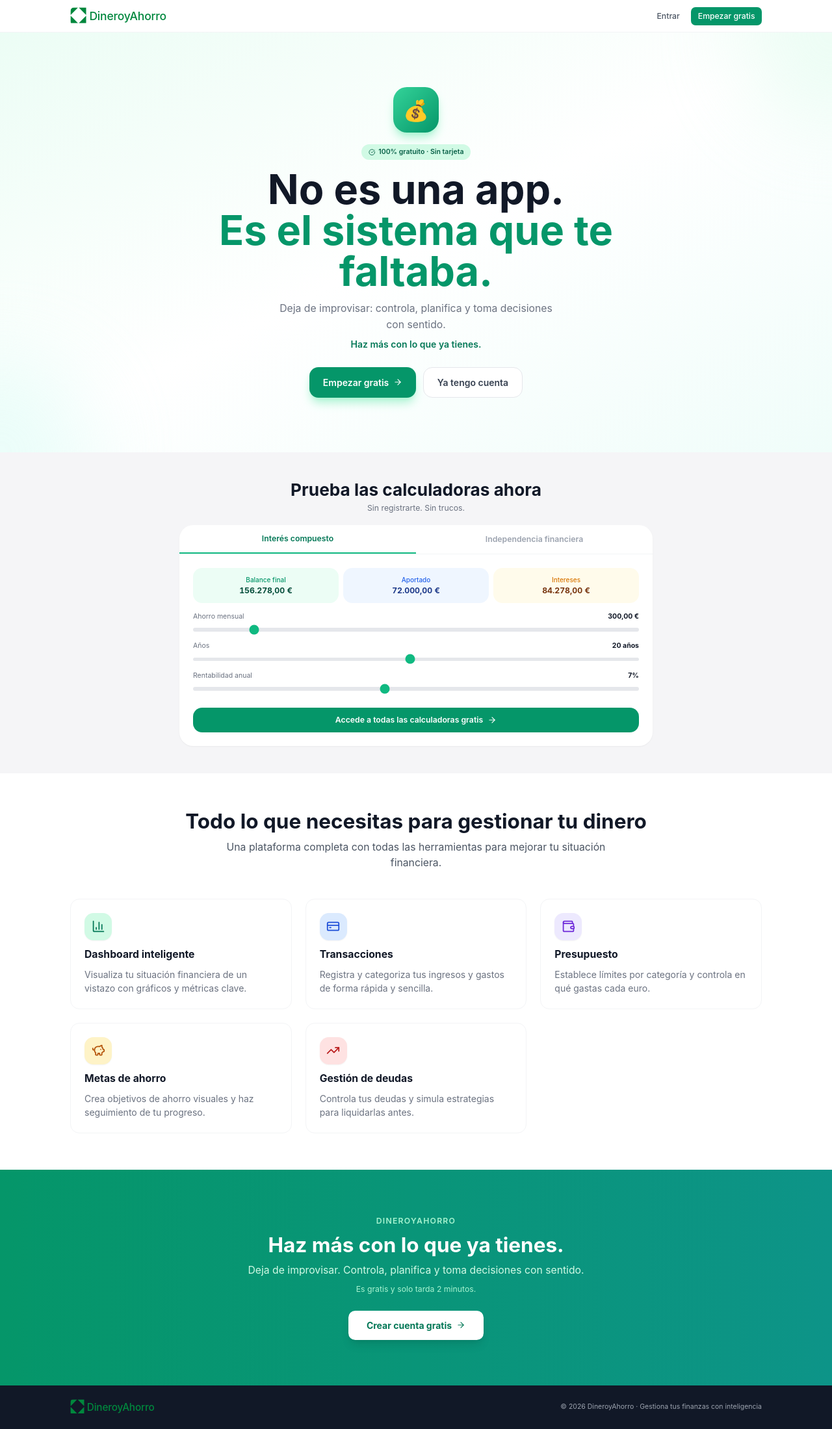
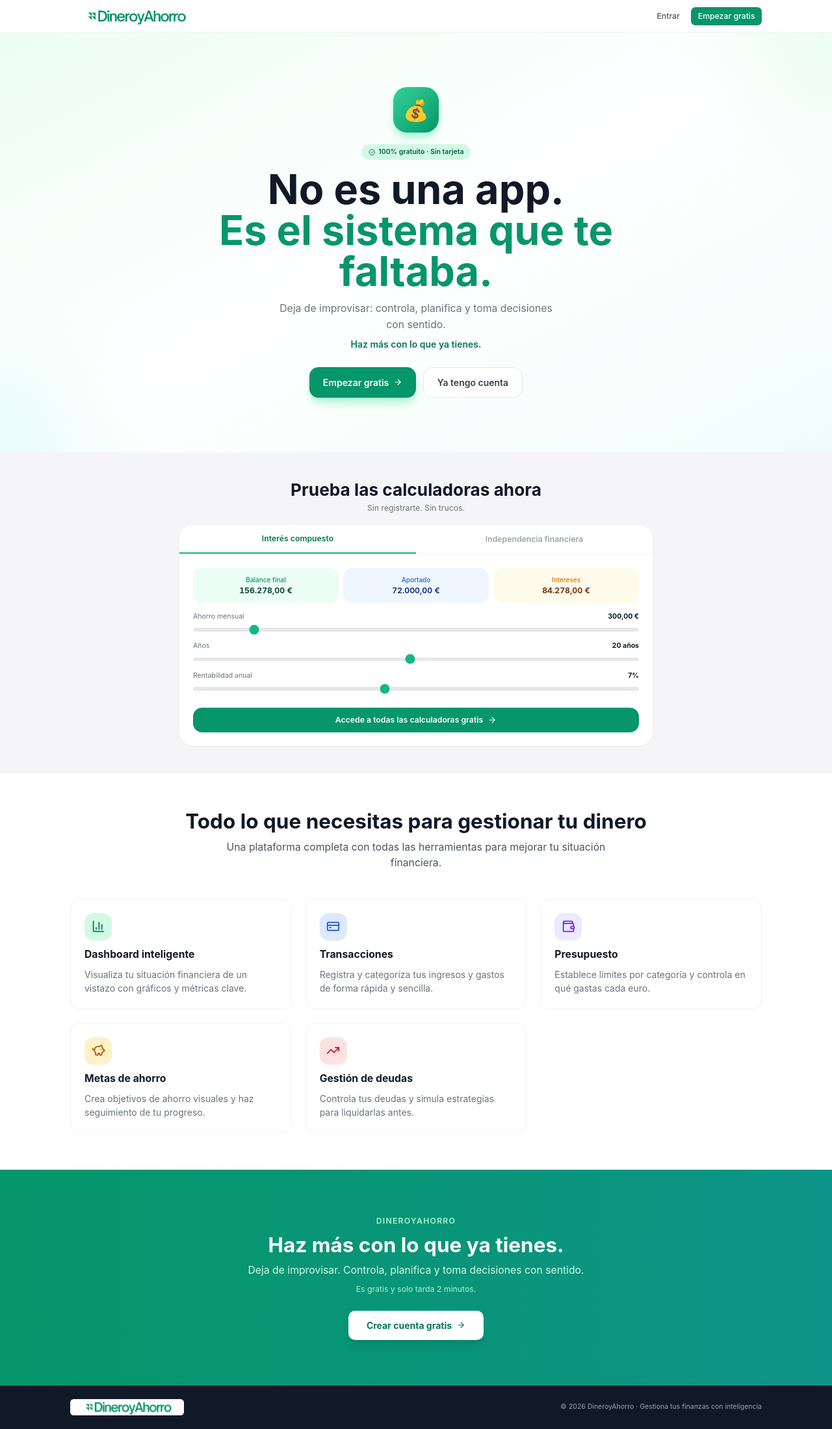
Before and after one commit to josemartoscv-pixel/quantix, a Next.js app: page / in a window 1280 px wide. Shown: the whole page at 65% size. Built offline with nearby package versions, Linux system fonts and the light colour scheme; no server answers.

Commit message:
Use actual DineroyAhorro PNG logo

```diff
--- a/src/app/(auth)/layout.tsx
+++ b/src/app/(auth)/layout.tsx
@@ -16,7 +16,7 @@ export default function AuthLayout({
       {/* Left panel - hidden on mobile */}
       <div className="hidden lg:flex lg:w-1/2 bg-gradient-to-br from-emerald-600 to-teal-700 flex-col justify-between p-12">
         <Link href="/" className="flex items-center gap-2">
-          <img src="/logo.svg" alt="DineroyAhorro" className="h-8 w-auto brightness-0 invert" />
+          <img src="/logo.png" alt="DineroyAhorro" className="h-8 w-auto brightness-0 invert" />
         </Link>
 
         <div className="space-y-8">
@@ -73,7 +73,7 @@ export default function AuthLayout({
           {/* Mobile logo */}
           <div className="lg:hidden mb-8 text-center">
             <Link href="/" className="inline-flex items-center gap-2">
-              <img src="/logo.svg" alt="DineroyAhorro" className="h-8 w-auto" />
+              <img src="/logo.png" alt="DineroyAhorro" className="h-8 w-auto" />
             </Link>
           </div>
           {children}
--- a/src/app/page.tsx
+++ b/src/app/page.tsx
@@ -63,7 +63,7 @@ export default async function LandingPage() {
       <nav className="border-b border-gray-100 bg-white/90 backdrop-blur-sm sticky top-0 z-50">
         <div className="max-w-7xl mx-auto px-4 sm:px-6 lg:px-8">
           <div className="flex justify-between items-center h-14">
-            <img src="/logo.svg" alt="DineroyAhorro" className="h-8 w-auto rounded-lg" />
+            <img src="/logo.png" alt="DineroyAhorro" className="h-8 w-auto rounded-lg" />
             <div className="hidden sm:flex items-center gap-2">
               <Link href="/login" className="text-gray-600 hover:text-gray-900 font-medium transition-colors px-3 py-1.5 rounded-lg hover:bg-gray-50 text-sm">
                 Entrar
@@ -186,7 +186,7 @@ export default async function LandingPage() {
       <footer className="bg-gray-900 text-gray-400 py-6">
         <div className="max-w-7xl mx-auto px-4 sm:px-6 lg:px-8">
           <div className="flex flex-col sm:flex-row justify-between items-center gap-2">
-            <img src="/logo.svg" alt="DineroyAhorro" className="h-7 w-auto rounded-md" />
+            <img src="/logo.png" alt="DineroyAhorro" className="h-7 w-auto rounded-md" />
             <p className="text-xs">
               © {new Date().getFullYear()} DineroyAhorro · Gestiona tus finanzas con inteligencia
             </p>
--- a/src/components/layout/sidebar.tsx
+++ b/src/components/layout/sidebar.tsx
@@ -46,7 +46,7 @@ export function Sidebar() {
     <aside className="hidden md:flex fixed left-0 top-0 bottom-0 w-60 bg-white border-r border-gray-100 flex-col z-40">
       {/* Logo */}
       <div className="flex items-center px-4 py-3 border-b border-gray-100">
-        <img src="/logo.svg" alt="DineroyAhorro" className="h-7 w-auto" />
+        <img src="/logo.png" alt="DineroyAhorro" className="h-7 w-auto" />
       </div>
 
       {/* Navigation */}
```
Also changed, not shown: public/logo.png (added).
